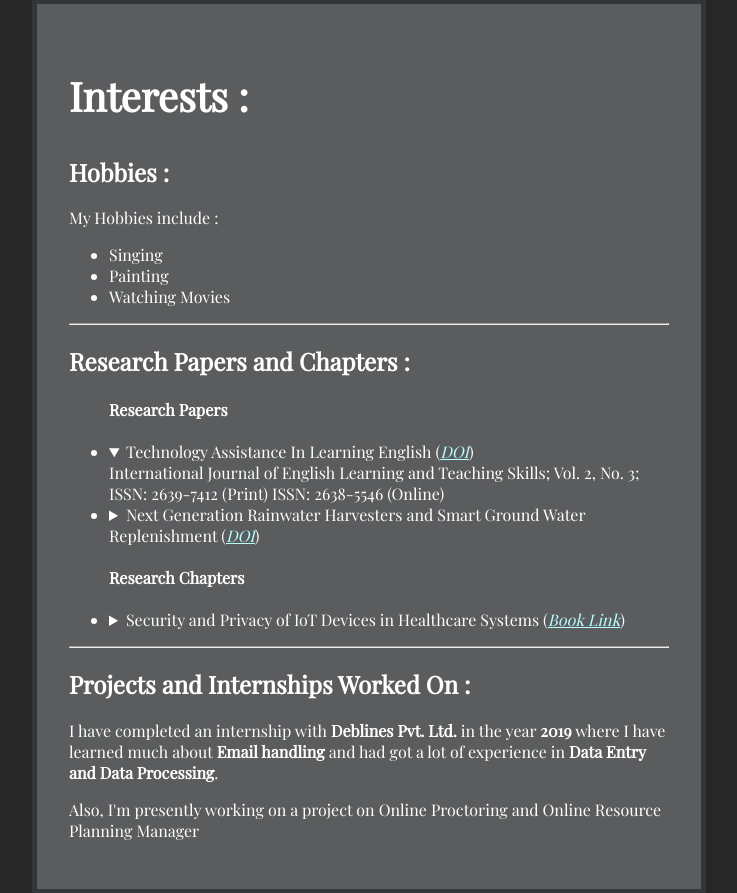
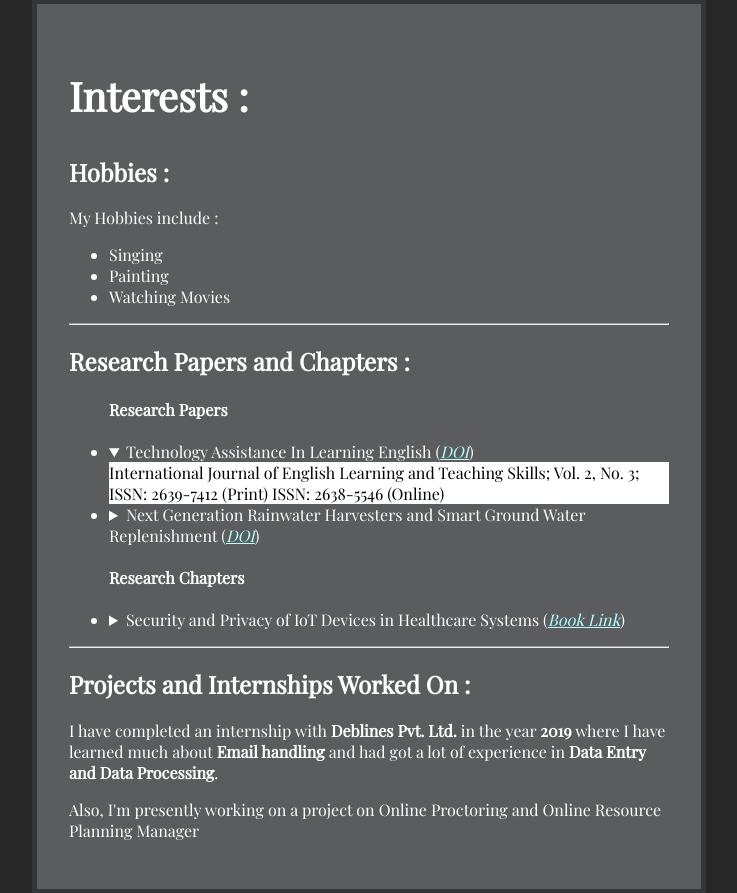
Before and after one commit to debnathsubhradip/Website, a PHP site: a page that uses index.html in a window 1280 px wide, after a click that opens the changed part. Shown: the part 763-1656 px from the top of the page, without its empty margins (271-1008 px from the left). Run offline with PHP 8.4, Linux system fonts and the light colour scheme.

Commit message:
Updated index.html

```diff
--- a/main.css
+++ b/main.css
@@ -54,7 +54,7 @@ a{
     font-family: 'Playfair Display', serif;
     font-size: 2.5em;
 }
-span.detaildesc{
+div.detaildesc{
     background-color: rgb(255, 255, 255);
     color: black;
 }
```
